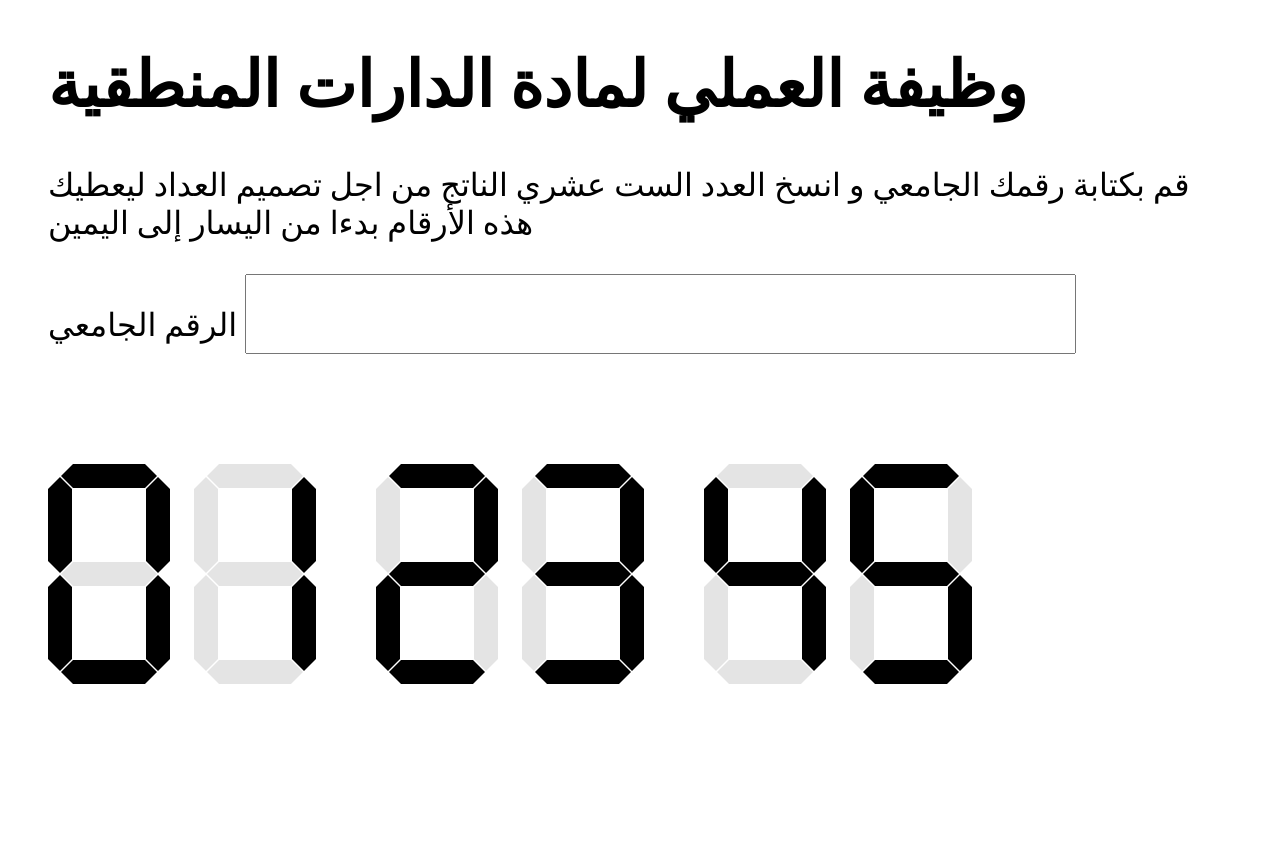
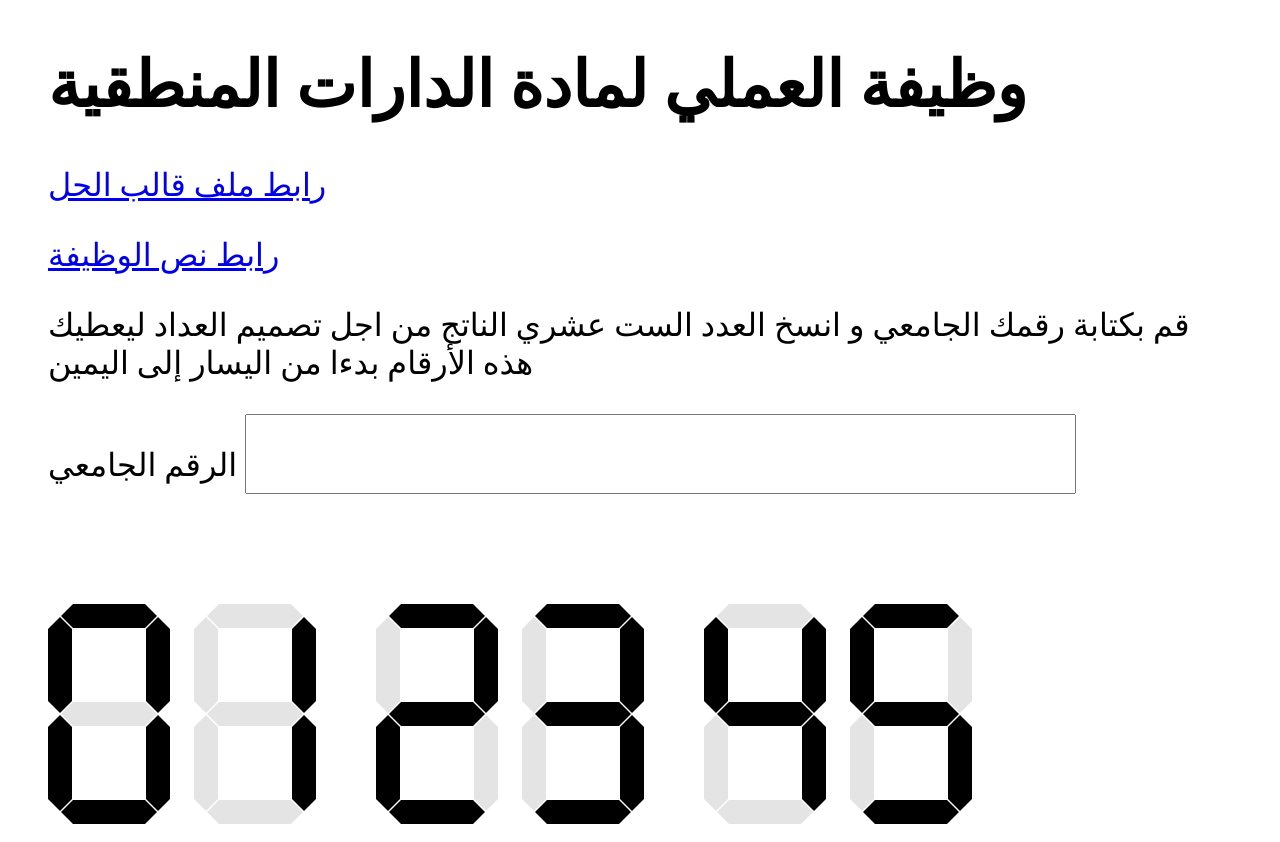
Before and after one commit to suhelhammoud/assignment-key-generator, a website built with Vite: page index.html in a window 1280 px wide. Before the commit the page ends 800 px from the top, so only its background shows below. Built offline with nearby package versions, Linux system fonts and the light colour scheme.

Commit message:
assignment files

```diff
--- a/index.html
+++ b/index.html
@@ -12,7 +12,10 @@
   <div>
     <div class="font-big">
       <h1>وظيفة العملي لمادة الدارات المنطقية</h1>
+
       <div>
+        <p><a href="download/homework.circ" target="_blank">رابط ملف قالب الحل</a></p>
+        <p><a href="download/assignment.pdf" tabindex="_blank">رابط نص الوظيفة</a></p>
         <p>قم بكتابة رقمك الجامعي و انسخ العدد الست عشري الناتج من اجل تصميم العداد ليعطيك هذه الأرقام بدءا من اليسار إلى اليمين</p>
         <label for="">الرقم الجامعي</label>
         <input id="seed_txt" type="text">
```
Also changed, not shown: 2 other files.
